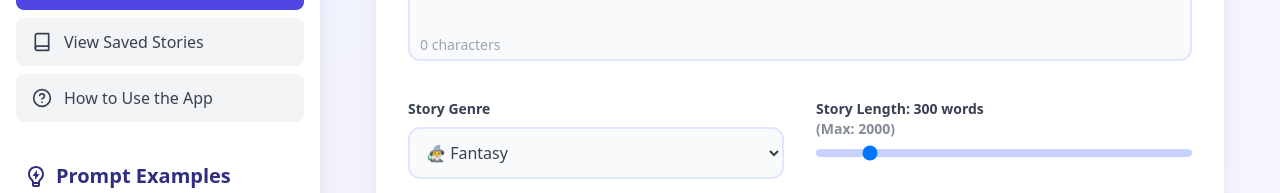
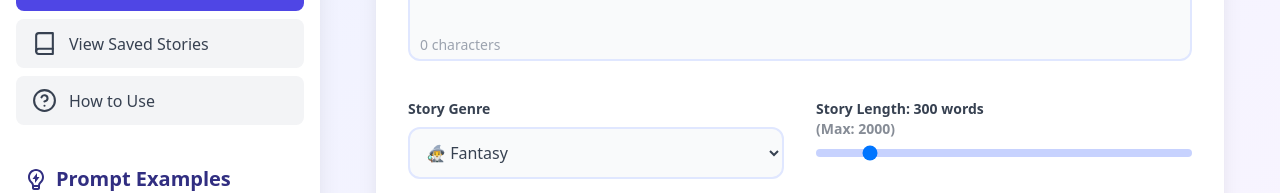
Before and after one commit to Adamb7rr/Storyo, a React (Vite) app in the folder frontend/: page / in a window 1280 px wide. Shown: the part 247-440 px from the top of the page. Built offline with nearby package versions, Linux system fonts and the light colour scheme; no server answers.

Commit message:
update Sidebar

```diff
--- a/frontend/src/components/Sidebar.jsx
+++ b/frontend/src/components/Sidebar.jsx
@@ -9,12 +9,12 @@ const Sidebar = ({ activeSection, setActiveSection, theme, closeSidebar }) => {
   const [expandedCategory, setExpandedCategory] = useState(null);
 
   const navigationItems = [
-    { id: "generate", label: "Generate a Story", icon: <FiHome size={20} /> },
-    { id: "view", label: "View Saved Stories", icon: <FiBook size={20} /> },
+    { id: "generate", label: "Generate a Story", icon: <FiHome size={25} /> },
+    { id: "view", label: "View Saved Stories", icon: <FiBook size={25} /> },
     {
       id: "help",
-      label: "How to Use the App",
-      icon: <FiHelpCircle size={20} />,
+      label: "How to Use",
+      icon: <FiHelpCircle size={25} />,
     },
   ];
 
```
